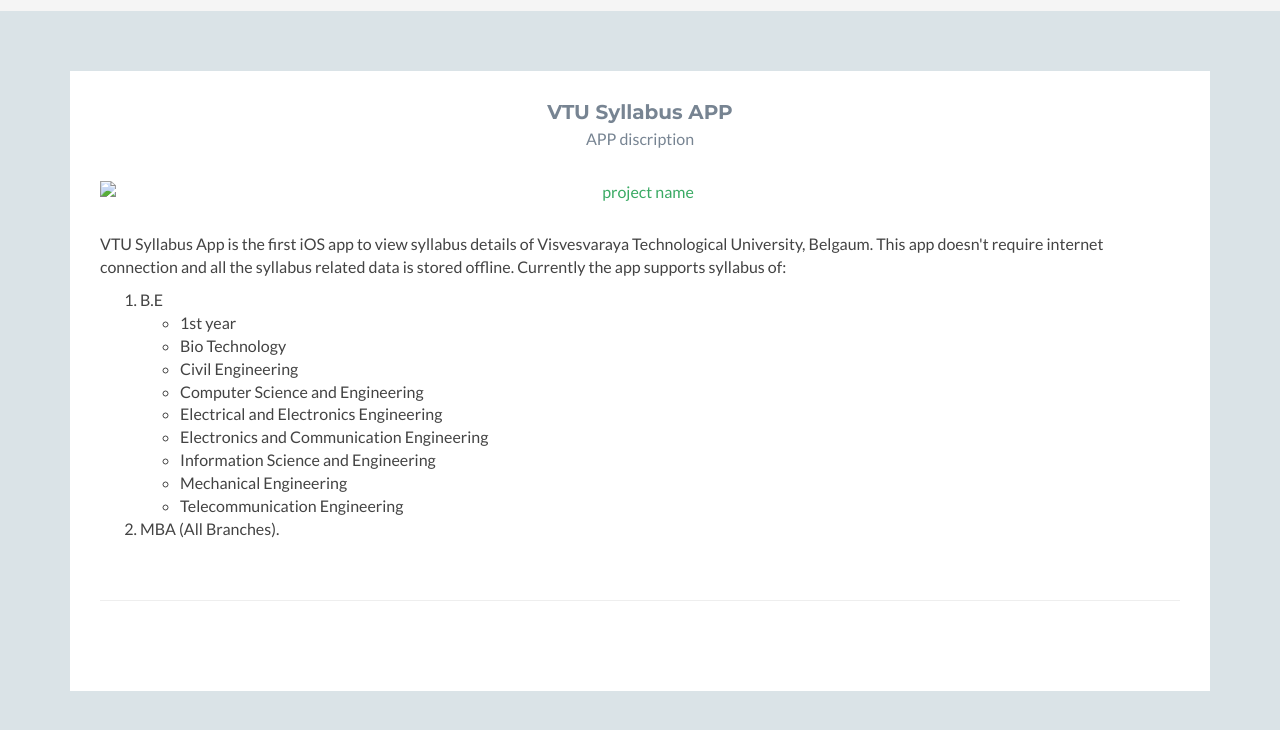
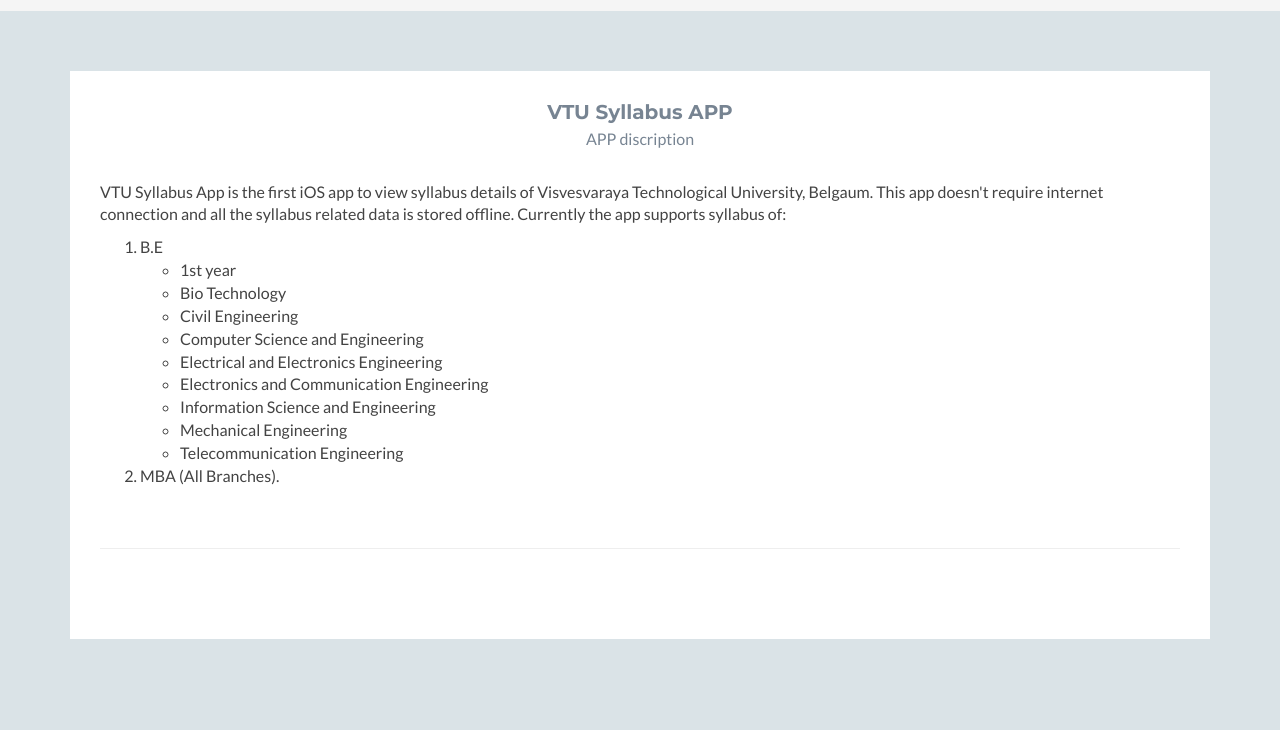
Before and after one commit to shridharmishra4/syllabus-app, a plain HTML site: page index.html in a window 1280 px wide. Shown: the part 136-866 px from the top of the page. Drawn offline with nearby package versions, Linux system fonts and the light colour scheme.

Commit message:
Update index.html

```diff
--- a/index.html
+++ b/index.html
@@ -47,12 +47,7 @@
                             <div class="item featured text-center">
                                 <h3 class="title"><a href="" target="_blank">VTU Syllabus APP</a></h3>
                                 <p class="summary">APP discription</p>
-                                <div class="featured-image">
-                                    <a href="" target="_blank">
-                                    <img class="img-responsive project-image" src="assets/imagesjects/project-featured.png" alt="project name" />
-                                    </a>
 
-                                    </div>
 
                                 <div class="desc text-left">
                                     <p>VTU Syllabus App is the first iOS app to view syllabus details of Visvesvaraya Technological University, Belgaum.
```
